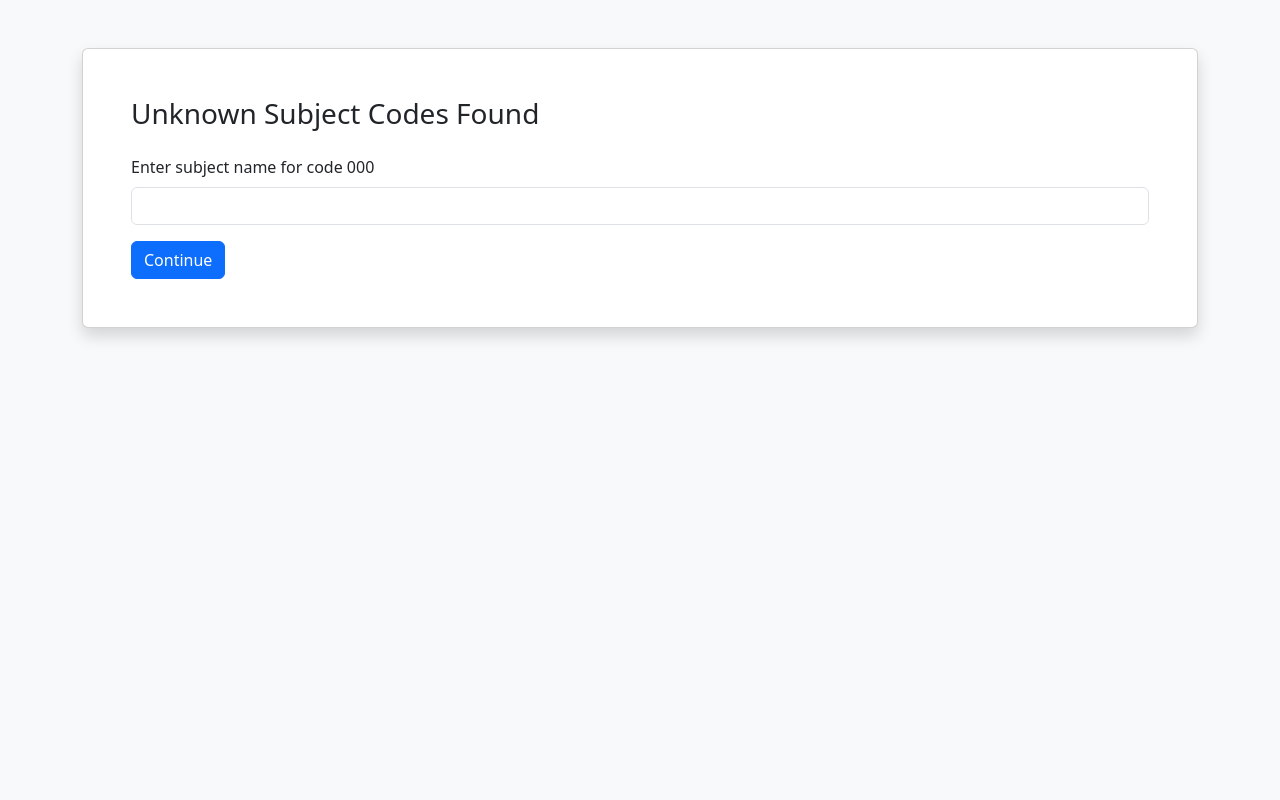
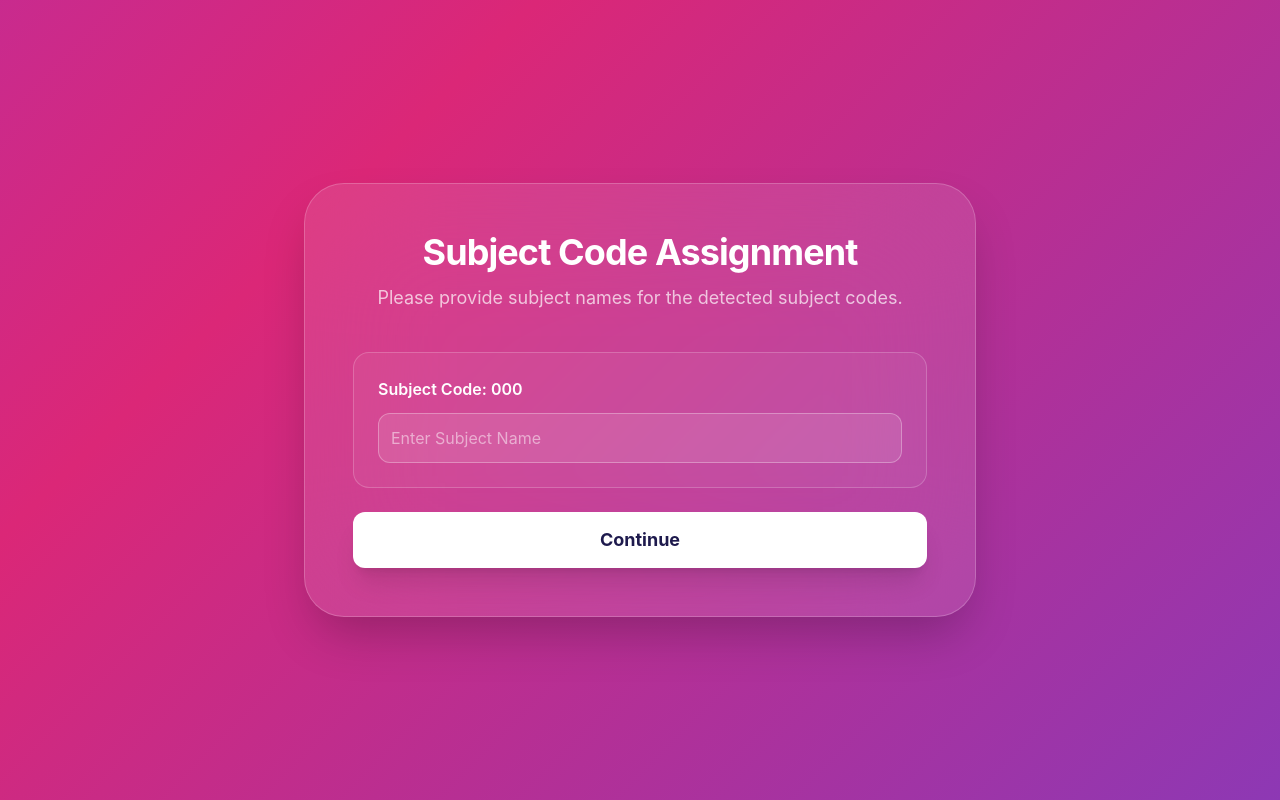
Before and after one commit to JatinRawat10/cbse-result-analysis, a Flask app: template templates/missing_subjects.html in a window 1280 px wide. Run offline with Flask 3, Linux system fonts and the light colour scheme; the template is opened without the code that fills it: most values are stand-ins (such as "Sample title", 1, 10 or a date in 2020).

Commit message:
Update missing_subjects.html

```diff
--- a/templates/missing_subjects.html
+++ b/templates/missing_subjects.html
@@ -1,38 +1,71 @@
 <!DOCTYPE html>
-<html>
+<html lang="en">
 <head>
-    <title>Missing Subject Codes</title>
-    <link href="https://cdn.jsdelivr.net/npm/bootstrap@5.3.2/dist/css/bootstrap.min.css" rel="stylesheet">
+<meta charset="UTF-8">
+<meta name="viewport" content="width=device-width, initial-scale=1.0">
+<title>Subject Code Assignment</title>
+
+<script src="https://cdn.jsdelivr.net/npm/@tailwindcss/browser@4"></script>
+
+<style>
+body {
+    margin: 0;
+    font-family: 'Inter', sans-serif;
+}
+
+.bg-gradient-flow {
+    background: linear-gradient(-45deg, #4F46E5, #DB2777, #7C3AED, #E11D48);
+    background-size: 400% 400%;
+    animation: gradientFlow 15s ease infinite;
+}
+
+@keyframes gradientFlow {
+    0% { background-position: 0% 50%; }
+    50% { background-position: 100% 50%; }
+    100% { background-position: 0% 50%; }
+}
+</style>
 </head>
-<body class="bg-light">
 
-<div class="container mt-5">
-    <div class="card shadow p-5">
+<body class="bg-gradient-flow min-h-screen flex items-center justify-center p-6 text-white">
 
-        <h3 class="mb-4">Unknown Subject Codes Found</h3>
+<div class="w-full max-w-2xl bg-white/10 backdrop-blur-3xl border border-white/20 rounded-[2.5rem] shadow-2xl p-12">
 
-        <form action="/submit_subjects" method="POST">
+    <div class="text-center mb-10">
+        <h1 class="text-4xl font-bold tracking-tight">
+            Subject Code Assignment
+        </h1>
+        <p class="text-white/70 mt-3 text-lg">
+            Please provide subject names for the detected subject codes.
+        </p>
+    </div>
+
+    <form action="/submit_subjects" method="POST" class="space-y-6">
 
         {% for code in codes %}
-            <div class="mb-3">
-                <label class="form-label">
-                    Enter subject name for code {{ code }}
+        <div class="bg-white/5 border border-white/20 rounded-2xl p-6 hover:bg-white/10 transition">
+
+            <label class="block font-semibold mb-3">
+                Subject Code: {{ code }}
             </label>
+
             <input type="text"
                    name="{{ code }}"
-                       class="form-control"
-                       required>
+                   placeholder="Enter Subject Name"
+                   required
+                   class="w-full bg-white/10 border border-white/30 rounded-xl p-3 text-white placeholder-white/50 focus:outline-none focus:ring-2 focus:ring-white/60 transition">
+
         </div>
         {% endfor %}
 
-            <button type="submit" class="btn btn-primary">
+        <button type="submit"
+            class="w-full h-14 bg-white text-indigo-950 font-bold text-lg rounded-xl shadow-xl hover:bg-white/90 hover:scale-[1.01] transition">
             Continue
         </button>
 
     </form>
 
 </div>
-</div>
 
 </body>
 </html>
```
Lines whose indentation alone changed are shown as unchanged.
